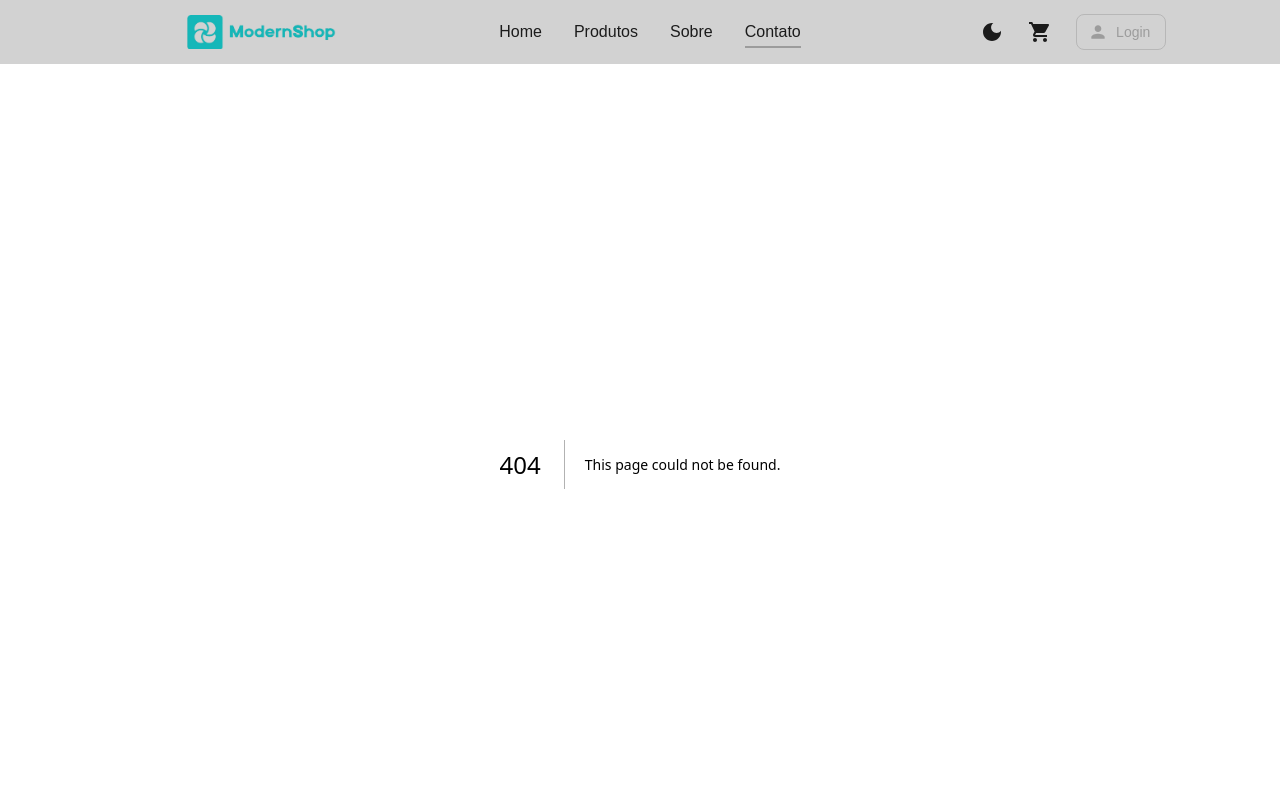
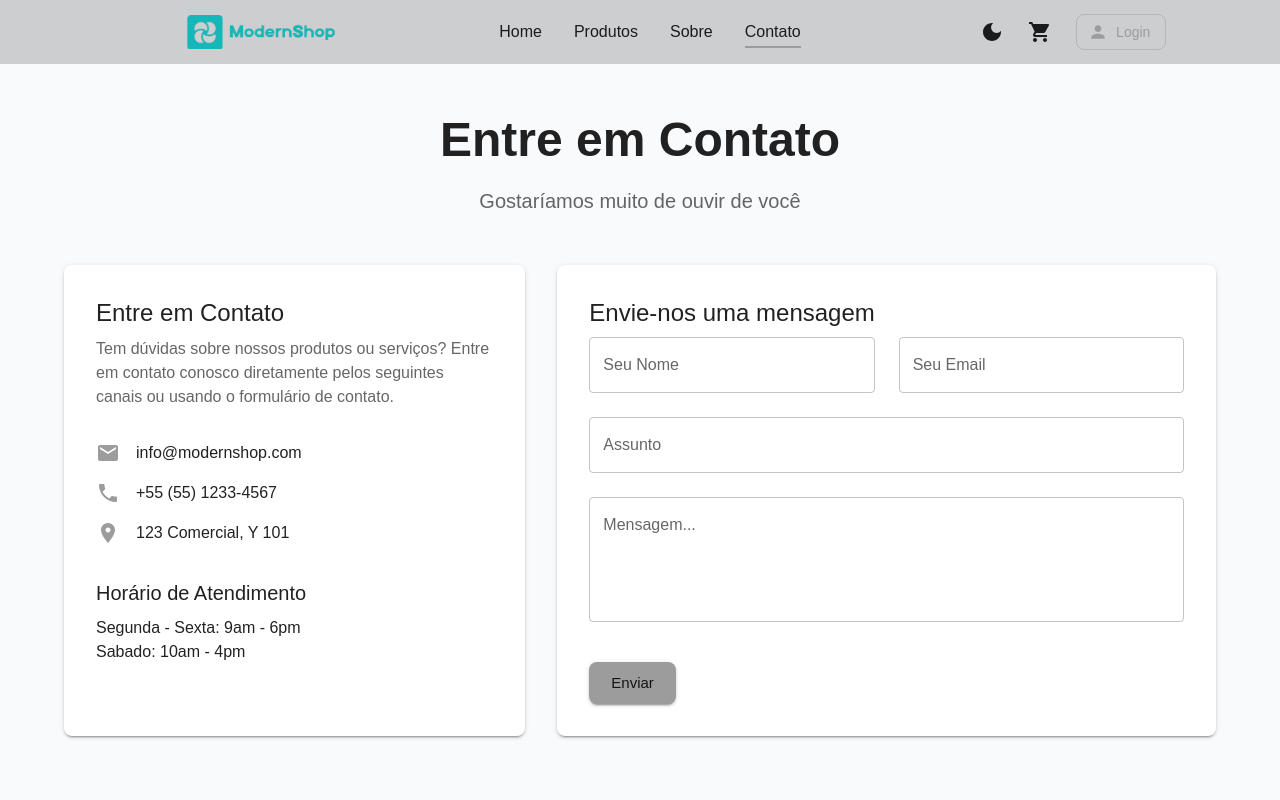
Before and after one commit to viniciusciconebarbosa/e-commerce, a Next.js app: page /contact in a window 1280 px wide. Before the commit this address had no page. Shown: the top 800 px of the page. Built offline with nearby package versions, Linux system fonts and the light colour scheme; what @mui/material-nextjs would draw is missing.

Commit message:
adding contact form

```diff
--- /dev/null
+++ b/src/app/contact/page.tsx
@@ -0,0 +1,263 @@
+"use client";
+
+import { useState } from "react";
+import { useForm, Controller } from "react-hook-form";
+import {
+  Container,
+  Typography,
+  Box,
+  Paper,
+  Grid,
+  TextField,
+  Button,
+  Alert,
+  Snackbar,
+  CircularProgress,
+} from "@mui/material";
+import { Email, Phone, LocationOn } from "@mui/icons-material";
+
+// Componente para exibir ícones de contato
+const ContactIcon = ({
+  icon,
+  text,
+}: {
+  icon: React.ReactNode;
+  text: string;
+}) => (
+  <Box sx={{ display: "flex", alignItems: "center", mb: 2 }}>
+    {icon}
+    <Typography sx={{ ml: 2 }}>{text}</Typography>
+  </Box>
+);
+
+// Componente para o formulário de contato
+const ContactForm = ({
+  control,
+  errors,
+  isSubmitting,
+  onSubmit,
+}: {
+  control: any;
+  errors: any;
+  isSubmitting: boolean;
+  onSubmit: (event: React.FormEvent<HTMLFormElement>) => void;
+}) => (
+  <form onSubmit={onSubmit}>
+    <Grid container spacing={3}>
+      <Grid item xs={12} sm={6}>
+        <Controller
+          name="name"
+          control={control}
+          defaultValue=""
+          rules={{ required: "Name is required" }}
+          render={({ field }: { field: any }) => (
+            <TextField
+              {...field}
+              fullWidth
+              label="Seu Nome"
+              error={!!errors.name}
+              helperText={errors.name?.message}
+            />
+          )}
+        />
+      </Grid>
+      <Grid item xs={12} sm={6}>
+        <Controller
+          name="email"
+          control={control}
+          defaultValue=""
+          rules={{
+            required: "Email is required",
+            pattern: {
+              value: /\S+@\S+\.\S+/,
+              message: "Email is invalid",
+            },
+          }}
+          render={({ field }: { field: any }) => (
+            <TextField
+              {...field}
+              fullWidth
+              label="Seu Email"
+              type="email"
+              error={!!errors.email}
+              helperText={errors.email?.message}
+            />
+          )}
+        />
+      </Grid>
+      <Grid item xs={12}>
+        <Controller
+          name="subject"
+          control={control}
+          defaultValue=""
+          rules={{ required: "Subject is required" }}
+          render={({ field }: { field: any }) => (
+            <TextField
+              {...field}
+              fullWidth
+              label="Assunto"
+              error={!!errors.subject}
+              helperText={errors.subject?.message}
+            />
+          )}
+        />
+      </Grid>
+      <Grid item xs={12}>
+        <Controller
+          name="message"
+          control={control}
+          defaultValue=""
+          rules={{ required: "Message is required" }}
+          render={({ field }: { field: any }) => (
+            <TextField
+              {...field}
+              fullWidth
+              label="Mensagem..."
+              multiline
+              rows={4}
+              error={!!errors.message}
+              helperText={errors.message?.message}
+            />
+          )}
+        />
+      </Grid>
+      <Grid item xs={12}>
+        <Button
+          type="submit"
+          variant="contained"
+          color="primary"
+          size="large"
+          disabled={isSubmitting}
+          sx={{ mt: 2 }}
+        >
+          {isSubmitting ? (
+            <CircularProgress size={24} color="inherit" />
+          ) : (
+            "Enviar"
+          )}
+        </Button>
+      </Grid>
+    </Grid>
+  </form>
+);
+
+// Componente principal da página de contato
+export default function ContactPage() {
+  const {
+    control,
+    handleSubmit,
+    formState: { errors },
+    reset,
+  } = useForm();
+  const [isSubmitting, setIsSubmitting] = useState(false);
+  const [snackbar, setSnackbar] = useState({
+    open: false,
+    message: "",
+    severity: "success",
+  });
+
+  // Simulação de envio do formulário
+  const onSubmit = async () => {
+    setIsSubmitting(true);
+    try {
+      await new Promise((resolve) => setTimeout(resolve, 1500)); // Simula uma chamada à API
+      setSnackbar({
+        open: true,
+        message: "Sua mensagem foi enviada com sucesso !",
+        severity: "success",
+      });
+      reset(); // Reseta o formulário após o envio
+    } catch (error) {
+      setSnackbar({
+        open: true,
+        message: "Ocorreu um erro. Por favor, tente novamente.",
+        severity: "error",
+      });
+    } finally {
+      setIsSubmitting(false);
+    }
+  };
+
+  const handleCloseSnackbar = () => {
+    setSnackbar((prev) => ({ ...prev, open: false }));
+  };
+
+  return (
+    <Container maxWidth="lg" sx={{ py: 6 }}>
+      <Box sx={{ mb: 6, textAlign: "center" }}>
+        <Typography variant="h3" component="h1" gutterBottom>
+          Entre em Contato
+        </Typography>
+        <Typography variant="h6" color="text.secondary">
+          Gostaríamos muito de ouvir de você
+        </Typography>
+      </Box>
+
+      <Grid container spacing={4}>
+        {/* Informações de Contato */}
+        <Grid item xs={12} md={5}>
+          <Paper elevation={2} sx={{ p: 4, height: "100%" }}>
+            <Typography variant="h5" gutterBottom>
+              Entre em Contato
+            </Typography>
+            <Typography paragraph color="text.secondary">
+              Tem dúvidas sobre nossos produtos ou serviços? Entre em contato
+              conosco diretamente pelos seguintes canais ou usando o formulário
+              de contato.
+            </Typography>
+
+            <Box sx={{ mt: 4 }}>
+              <ContactIcon
+                icon={<Email color="primary" />}
+                text="info@modernshop.com"
+              />
+              <ContactIcon
+                icon={<Phone color="primary" />}
+                text="+55 (55) 1233-4567"
+              />
+              <ContactIcon
+                icon={<LocationOn color="primary" />}
+                text="123 Comercial, Y 101"
+              />
+            </Box>
+
+            <Box sx={{ mt: 4 }}>
+              <Typography variant="h6" gutterBottom>
+                Horário de Atendimento
+              </Typography>
+              <Typography>Segunda - Sexta: 9am - 6pm</Typography>
+              <Typography>Sabado: 10am - 4pm</Typography>
+            </Box>
+          </Paper>
+        </Grid>
+
+        {/* Formulário de Contato */}
+        <Grid item xs={12} md={7}>
+          <Paper elevation={2} sx={{ p: 4 }}>
+            <Typography variant="h5" gutterBottom>
+              Envie-nos uma mensagem
+            </Typography>
+            <ContactForm
+              control={control}
+              errors={errors}
+              isSubmitting={isSubmitting}
+              onSubmit={handleSubmit(onSubmit)}
+            />
+          </Paper>
+        </Grid>
+      </Grid>
+
+      {/* Snackbar para feedback */}
+      <Snackbar
+        open={snackbar.open}
+        autoHideDuration={6000}
+        onClose={handleCloseSnackbar}
+        anchorOrigin={{ vertical: "bottom", horizontal: "right" }}
+      >
+        <Alert onClose={handleCloseSnackbar} variant="filled">
+          {snackbar.message}
+        </Alert>
+      </Snackbar>
+    </Container>
+  );
+}
```
Also changed, not shown: package.json (+7 -6 lines), 1 other file (tests, documents, lock files or other folders).
